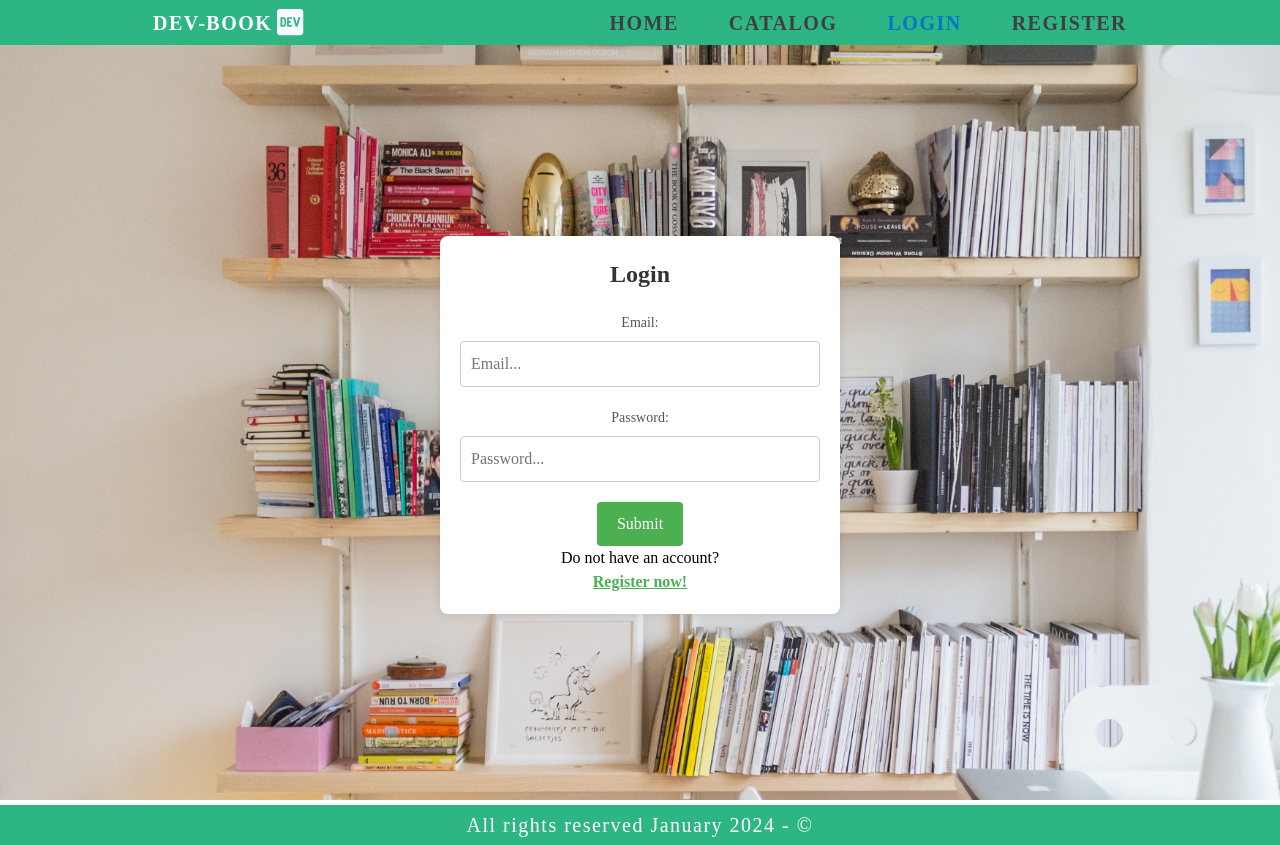
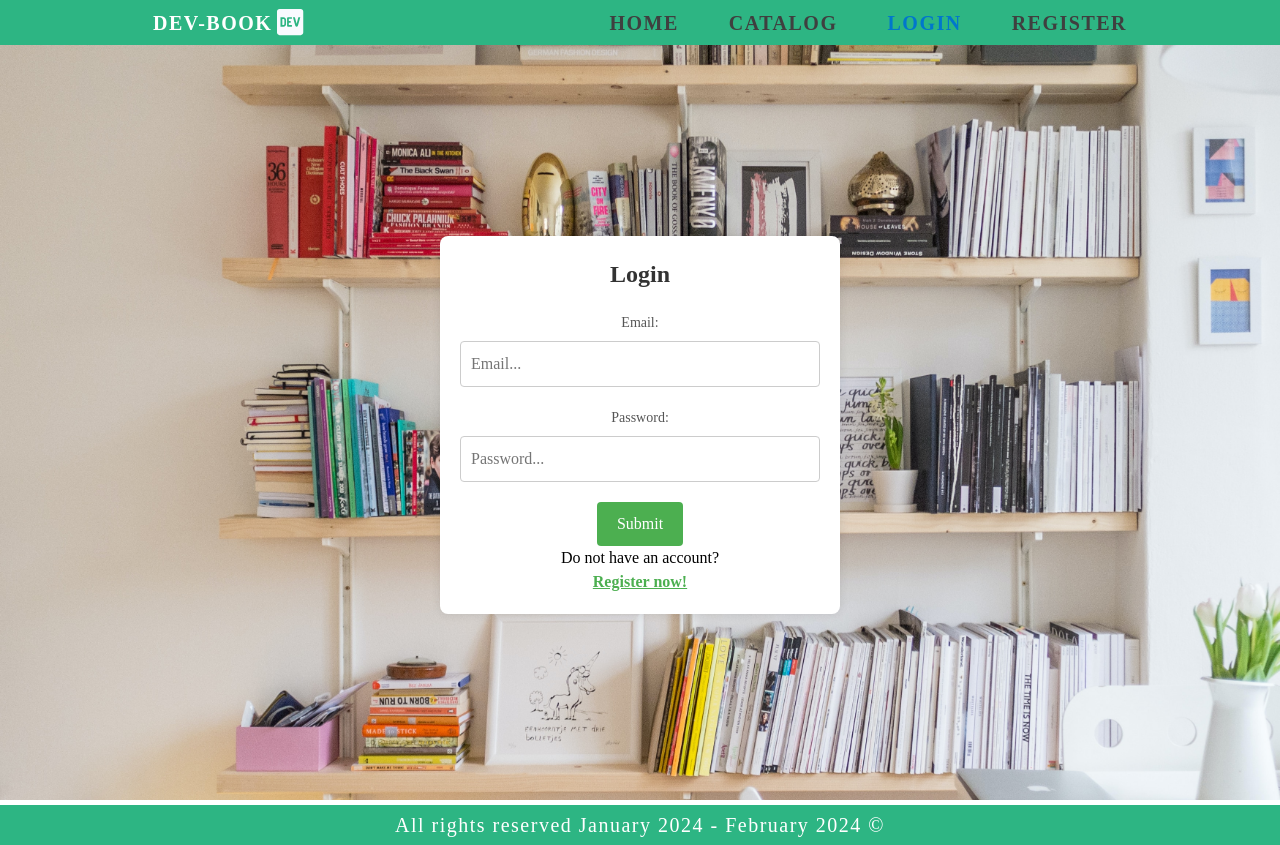
Before and after one commit to lyklecharova/DEV-Book, a React (Vite) app in the folder dev-book/client/: page /login in a window 1280 px wide. Built offline with nearby package versions, Linux system fonts and the light colour scheme.

Commit message:
Update Footer.jsx

```diff
--- a/dev-book/client/src/components/Footer/Footer.jsx
+++ b/dev-book/client/src/components/Footer/Footer.jsx
@@ -2,7 +2,7 @@ import style from './Footer.module.css'
 export const Footer = () => {
   return (
     <footer className={style['footer']}>
-      <p>All rights reserved  January 2024 - &copy;</p>
+      <p>All rights reserved  January 2024 - February 2024 &copy;</p>
     </footer>
   );
 };
```
